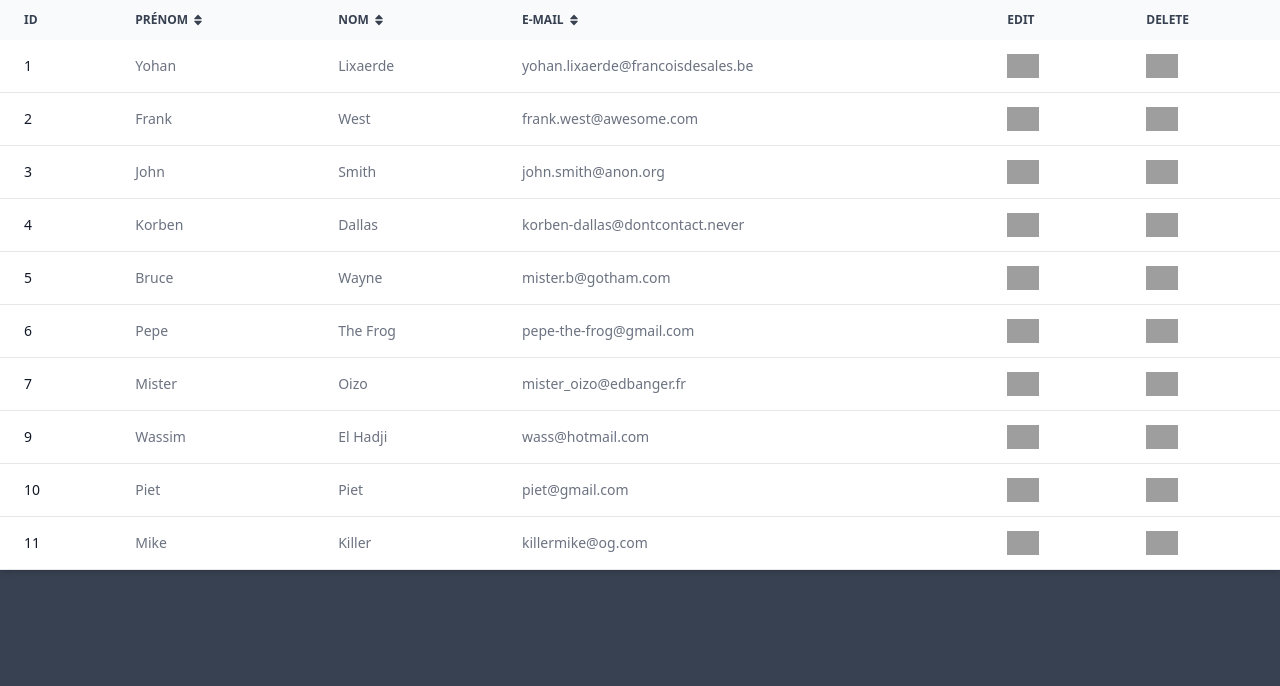
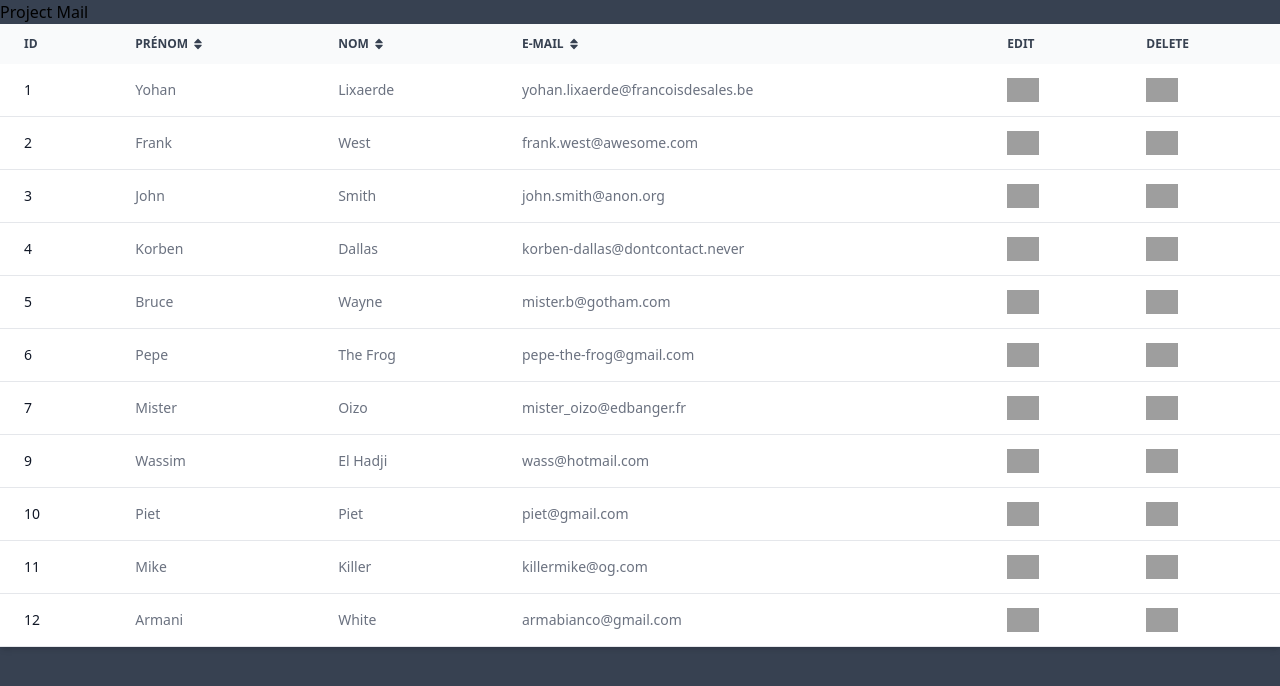
Before and after one commit to ylixaerde/projet_mail_collect, a Flask app: page / in a window 1280 px wide. Shown: the part 64-750 px from the top of the page. Run offline with Flask 2, Linux system fonts and the light colour scheme; style sheets or scripts are compiled from the project's sources; grey boxes are pictures that could not be loaded.

Commit message:
version 7 : ajout jinja base template

```diff
--- a/app.py
+++ b/app.py
@@ -26,7 +26,10 @@ def encode_mail():
 
         with open("data.csv", "r", encoding="utf-8", newline="") as fichier_csv:
             data = list(csv.DictReader(fichier_csv, delimiter=";"))
-            new_id = int(data[-1]['id']) + 1
+            if len(data) == 0:
+                new_id = 1
+            elif len(data) > 0:
+                new_id = int(data[-1]['id']) + 1
 
         with open("data.csv", "a", encoding="utf-8", newline="") as fichier_csv:
             writer = csv.writer(fichier_csv, delimiter=';')
--- a/data.csv
+++ b/data.csv
@@ -9,3 +9,4 @@ id;prenom;nom;email
 9;Wassim;El Hadji;wass@hotmail.com
 10;Piet;Piet;piet@gmail.com
 11;Mike;Killer;killermike@og.com
+12;Armani;White;armabianco@gmail.com
--- /dev/null
+++ b/templates/base.html
@@ -0,0 +1,35 @@
+<!DOCTYPE html>
+<html lang="fr">
+<head>
+    <meta charset="UTF-8">
+    <meta name="viewport" content="width=device-width, initial-scale=1.0">
+    <title>{% block title %} {% endblock %}</title>
+    <link rel="stylesheet" href="{{ url_for('static', filename='dist/output.css') }}">
+</head>
+<body class="bg-gray-700">
+
+    <nav class="bg-white border-gray-200 dark:bg-gray-900">
+        <div class="max-w-screen-xl flex flex-wrap items-center justify-between mx-auto p-4">
+            <a href="https://flowbite.com/" class="flex items-center">
+                <img src="https://cdn.icon-icons.com/icons2/294/PNG/256/Mail_31108.png" class="h-8 mr-3" alt="Logo" />
+                <span class="self-center text-2xl font-semibold whitespace-nowrap dark:text-white">Mail collect</span>
+            </a>
+            <button data-collapse-toggle="navbar-default" type="button" class="inline-flex items-center p-2 ml-3 text-sm text-gray-500 rounded-lg md:hidden hover:bg-gray-100 focus:outline-none focus:ring-2 focus:ring-gray-200 dark:text-gray-400 dark:hover:bg-gray-700 dark:focus:ring-gray-600" aria-controls="navbar-default" aria-expanded="false">
+            <span class="sr-only">Open main menu</span>
+            <svg class="w-6 h-6" aria-hidden="true" fill="currentColor" viewBox="0 0 20 20" xmlns="http://www.w3.org/2000/svg"><path fill-rule="evenodd" d="M3 5a1 1 0 011-1h12a1 1 0 110 2H4a1 1 0 01-1-1zM3 10a1 1 0 011-1h12a1 1 0 110 2H4a1 1 0 01-1-1zM3 15a1 1 0 011-1h12a1 1 0 110 2H4a1 1 0 01-1-1z" clip-rule="evenodd"></path></svg>
+            </button>
+            <div class="hidden w-full md:block md:w-auto" id="navbar-default">
+            <ul class="font-medium flex flex-col p-4 md:p-0 mt-4 border border-gray-100 rounded-lg bg-gray-50 md:flex-row md:space-x-8 md:mt-0 md:border-0 md:bg-white dark:bg-gray-800 md:dark:bg-gray-900 dark:border-gray-700">
+                <li>
+                <a href="{{ url_for('index') }}" class="block py-2 pl-3 pr-4 text-white bg-blue-700 rounded md:bg-transparent md:text-blue-700 md:p-0 dark:text-white md:dark:text-blue-500" aria-current="page">Liste</a>
+                </li>
+                <li>
+                <a href="{{ url_for('encode_mail') }}" class="block py-2 pl-3 pr-4 text-gray-900 rounded hover:bg-gray-100 md:hover:bg-transparent md:border-0 md:hover:text-blue-700 md:p-0 dark:text-white md:dark:hover:text-blue-500 dark:hover:bg-gray-700 dark:hover:text-white md:dark:hover:bg-transparent">Encode</a>
+                </li>
+            </ul>
+            </div>
+        </div>
+    </nav>
+    {% block content %} {% endblock %}
+</body>
+</html>
--- a/templates/index.html
+++ b/templates/index.html
@@ -1,36 +1,7 @@
-<!DOCTYPE html>
-<html lang="en">
-<head>
-    <meta charset="UTF-8">
-    <meta name="viewport" content="width=device-width, initial-scale=1.0">
-    <title>Projet mail collect</title>
-    <link rel="stylesheet" href="{{ url_for('static', filename='dist/output.css') }}">
-</head>
-<body class="bg-gray-700">
+{% extends 'base.html' %}
 
-    <nav class="bg-white border-gray-200 dark:bg-gray-900">
-        <div class="max-w-screen-xl flex flex-wrap items-center justify-between mx-auto p-4">
-            <a href="https://flowbite.com/" class="flex items-center">
-                <img src="https://cdn.icon-icons.com/icons2/294/PNG/256/Mail_31108.png" class="h-8 mr-3" alt="Logo" />
-                <span class="self-center text-2xl font-semibold whitespace-nowrap dark:text-white">Mail collect</span>
-            </a>
-            <button data-collapse-toggle="navbar-default" type="button" class="inline-flex items-center p-2 ml-3 text-sm text-gray-500 rounded-lg md:hidden hover:bg-gray-100 focus:outline-none focus:ring-2 focus:ring-gray-200 dark:text-gray-400 dark:hover:bg-gray-700 dark:focus:ring-gray-600" aria-controls="navbar-default" aria-expanded="false">
-            <span class="sr-only">Open main menu</span>
-            <svg class="w-6 h-6" aria-hidden="true" fill="currentColor" viewBox="0 0 20 20" xmlns="http://www.w3.org/2000/svg"><path fill-rule="evenodd" d="M3 5a1 1 0 011-1h12a1 1 0 110 2H4a1 1 0 01-1-1zM3 10a1 1 0 011-1h12a1 1 0 110 2H4a1 1 0 01-1-1zM3 15a1 1 0 011-1h12a1 1 0 110 2H4a1 1 0 01-1-1z" clip-rule="evenodd"></path></svg>
-            </button>
-            <div class="hidden w-full md:block md:w-auto" id="navbar-default">
-            <ul class="font-medium flex flex-col p-4 md:p-0 mt-4 border border-gray-100 rounded-lg bg-gray-50 md:flex-row md:space-x-8 md:mt-0 md:border-0 md:bg-white dark:bg-gray-800 md:dark:bg-gray-900 dark:border-gray-700">
-                <li>
-                <a href="{{ url_for('index') }}" class="block py-2 pl-3 pr-4 text-white bg-blue-700 rounded md:bg-transparent md:text-blue-700 md:p-0 dark:text-white md:dark:text-blue-500" aria-current="page">Liste</a>
-                </li>
-                <li>
-                <a href="{{ url_for('encode_mail') }}" class="block py-2 pl-3 pr-4 text-gray-900 rounded hover:bg-gray-100 md:hover:bg-transparent md:border-0 md:hover:text-blue-700 md:p-0 dark:text-white md:dark:hover:text-blue-500 dark:hover:bg-gray-700 dark:hover:text-white md:dark:hover:bg-transparent">Encode</a>
-                </li>
-            </ul>
-            </div>
-        </div>
-    </nav>
-
+{% block content %}
+    <h1>{% block title %}Project Mail{% endblock %}</h1>
     <div class="max-w-screen-xl relative m-auto overflow-x-auto shadow-md">
         <table class="w-full text-sm text-left text-gray-500 dark:text-gray-400">
             <thead class="text-xs text-gray-700 uppercase bg-gray-50 dark:bg-gray-700 dark:text-gray-400">
@@ -90,5 +61,4 @@
             </tbody>
         </table>
     </div>
-</body>
-</html>
+{% endblock %}
```
Also changed, not shown: templates/encode_mail.html (+4 -34 lines).
